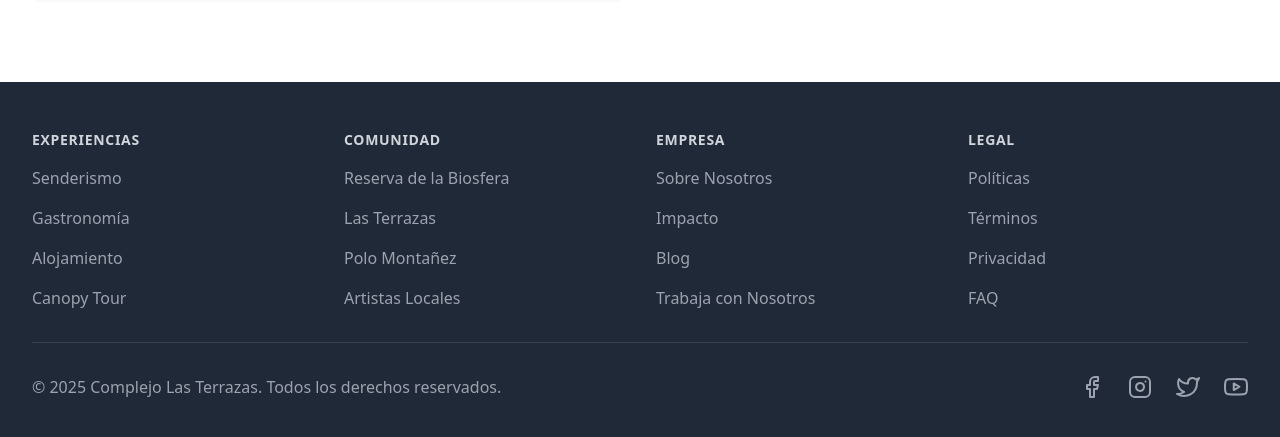
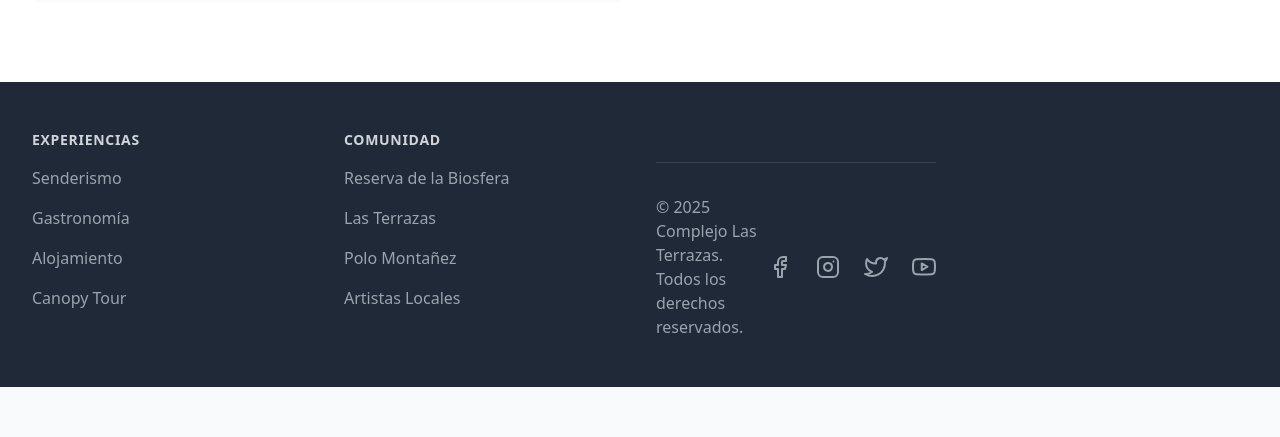
Before and after one commit to LasTerrazas/lasterrazas.github.io, a plain HTML site: page index.html in a window 1280 px wide. Shown: the part 5128-5565 px from the top of the page. After the commit the page ends 5515 px from the top, so only its background shows below. Drawn offline with nearby package versions, Linux system fonts and the light colour scheme.

Commit message:
Update index.html

```diff
--- a/index.html
+++ b/index.html
@@ -589,7 +589,7 @@
                         <li><a href="comunidad.html?categoria=artistas-locales" class="text-base text-gray-400 hover:text-white">Artistas Locales</a></li>
                     </ul>
                 </div>
-                <div>
+             <!-- <div>
                     <h3 class="text-sm font-semibold text-gray-300 tracking-wider uppercase">Empresa</h3>
                     <ul class="mt-4 space-y-4">
                         <li><a href="#" class="text-base text-gray-400 hover:text-white">Sobre Nosotros</a></li>
@@ -598,7 +598,7 @@
                         <li><a href="#" class="text-base text-gray-400 hover:text-white">Trabaja con Nosotros</a></li>
                     </ul>
                 </div>
-                <div>
+             <!--<div>
                     <h3 class="text-sm font-semibold text-gray-300 tracking-wider uppercase">Legal</h3>
                     <ul class="mt-4 space-y-4">
                         <li><a href="#" class="text-base text-gray-400 hover:text-white">Políticas</a></li>
@@ -607,7 +607,7 @@
                         <li><a href="#" class="text-base text-gray-400 hover:text-white">FAQ</a></li>
                     </ul>
                 </div>
-            </div>
+            </div>-->
             <div class="mt-8 border-t border-gray-700 pt-8 md:flex md:items-center md:justify-between">
                 <div class="flex space-x-6 md:order-2">
                     <a href="https://facebook.com/CubaLasTerrazas" class="text-gray-400 hover:text-white">
```
